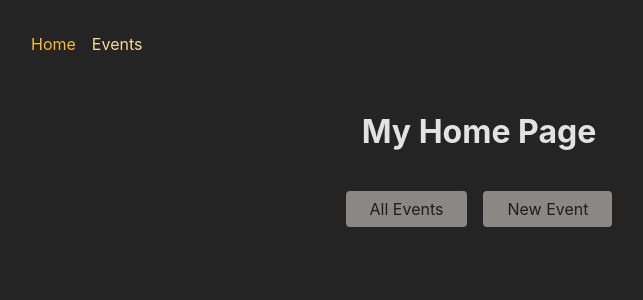
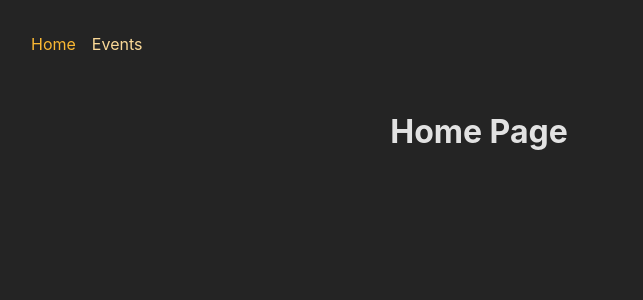
Before and after one commit to AlanLeverenz/react-complete-guide-summary, a React (Create React App) app in the folder 12-adv-starting-project/frontend/: page / in a window 1280 px wide. Shown: the top 300 px of the page, without its empty margins (161-804 px from the left). Built offline with nearby package versions, Linux system fonts and the light colour scheme.

Commit message:
updated Events Page

```diff
--- a/12-adv-starting-project/frontend/src/App.js
+++ b/12-adv-starting-project/frontend/src/App.js
@@ -27,14 +27,15 @@ import EventDetailPage from './pages/EventDetail';
 import EventFormPage from './components/EventForm';
 import EditEventPage from './pages/EditEvent';
 import RootLayout from './pages/Root';
-// import ErrorPage from './pages/Error';
+import ErrorPage from './pages/Error';
 
 const router = createBrowserRouter([
   {
     path: '/',
     element: <RootLayout />,
+    errorElement: <ErrorPage />,
     children: [
-      { path: '/', element: <HomePage /> },
+      { index: true, element: <HomePage /> },
       { path: 'events', element: <EventsPage /> },
       { path: 'events/:eventId', element: <EventDetailPage /> },
       { path: 'events/new', element: <EventFormPage /> },
@@ -49,16 +50,3 @@ function App() {
 }
 
 export default App;
-
-// {
-//   path: '/',
-//   element: <RootLayout />,
-//   errorElement: <ErrorPage />,
-//   children: [
-//     { index: true, element: <HomePage /> },
-//     { path: 'events', element: <EventsPage /> },
-//     { path: 'events/:eventId', element: <EventDetailPage /> },
-//     { path: 'events/new', element: <EventFormPage /> },
-//     { path: 'events/:eventId/edit', element: <EditEventPage /> }
-//   ]
-// },
--- a/12-adv-starting-project/frontend/src/pages/Events.js
+++ b/12-adv-starting-project/frontend/src/pages/Events.js
@@ -1,6 +1,8 @@
-import EventsList from '../components/EventsList';
+// import EventsList from '../components/EventsList';
+//  <EventsList events={DUMMY_EVENTS} />
+import { Link } from 'react-router-dom';
 
-const EVENTS = [
+const DUMMY_EVENTS = [
   { id: 'e1', title: 'Beatles Revival Concert', image: 'https://www.colorado.com/sites/default/files/styles/slideshow_slide_medium/public/listing_images/profile/8169/0-denver_skyline_twilight_7d5b543c-c9c8-4714-acbc-6ce2c5d2e204.jpg?h=c6980913&itok=NO77EanX', date: 'Feb 2, 2023', description: 'Virtual concert with the Fabulous Four' },
   { id: 'e2', title: 'Salsa Dancing at Mercato 60', image: 'https://upload.wikimedia.org/wikipedia/commons/thumb/d/d3/Stadtbild_M%C3%BCnchen.jpg/1280px-Stadtbild_M%C3%BCnchen.jpg', date: 'Feb 3, 2023', description: 'Live salsa music in Merida' },
   { id: 'e3', title: 'New Balance Indoor Track Meet', image: 'https://pix10.agoda.net/geo/city/318/1_318_02.jpg?ca=6&ce=1&s=1920x822', date: 'Feb 4, 2023', description: 'The best track stars in the US' }
@@ -10,7 +12,12 @@ function EventsPage() {
   return (
     <>
       <h1>Events Page</h1>
-      <EventsList events={EVENTS} />
+      <ul>
+        {DUMMY_EVENTS.map(event =>
+          <li key={event.id}>
+            <Link to={event.id}>{event.title}</Link>
+          </li>)}
+      </ul>
     </>
   );
 }
--- a/12-adv-starting-project/frontend/src/pages/Home.js
+++ b/12-adv-starting-project/frontend/src/pages/Home.js
@@ -1,13 +1,13 @@
-import EventsNavigation from '../components/EventsNavigation';
+// import EventsNavigation from '../components/EventsNavigation';
+// <p>
+// <EventsNavigation />
+// </p>
 
 function HomePage() {
 
   return (
     <>
-      <h1>My Home Page</h1>
-      <p>
-        <EventsNavigation />
-      </p>
+      <h1>Home Page</h1>
     </>
   );
 }
```
